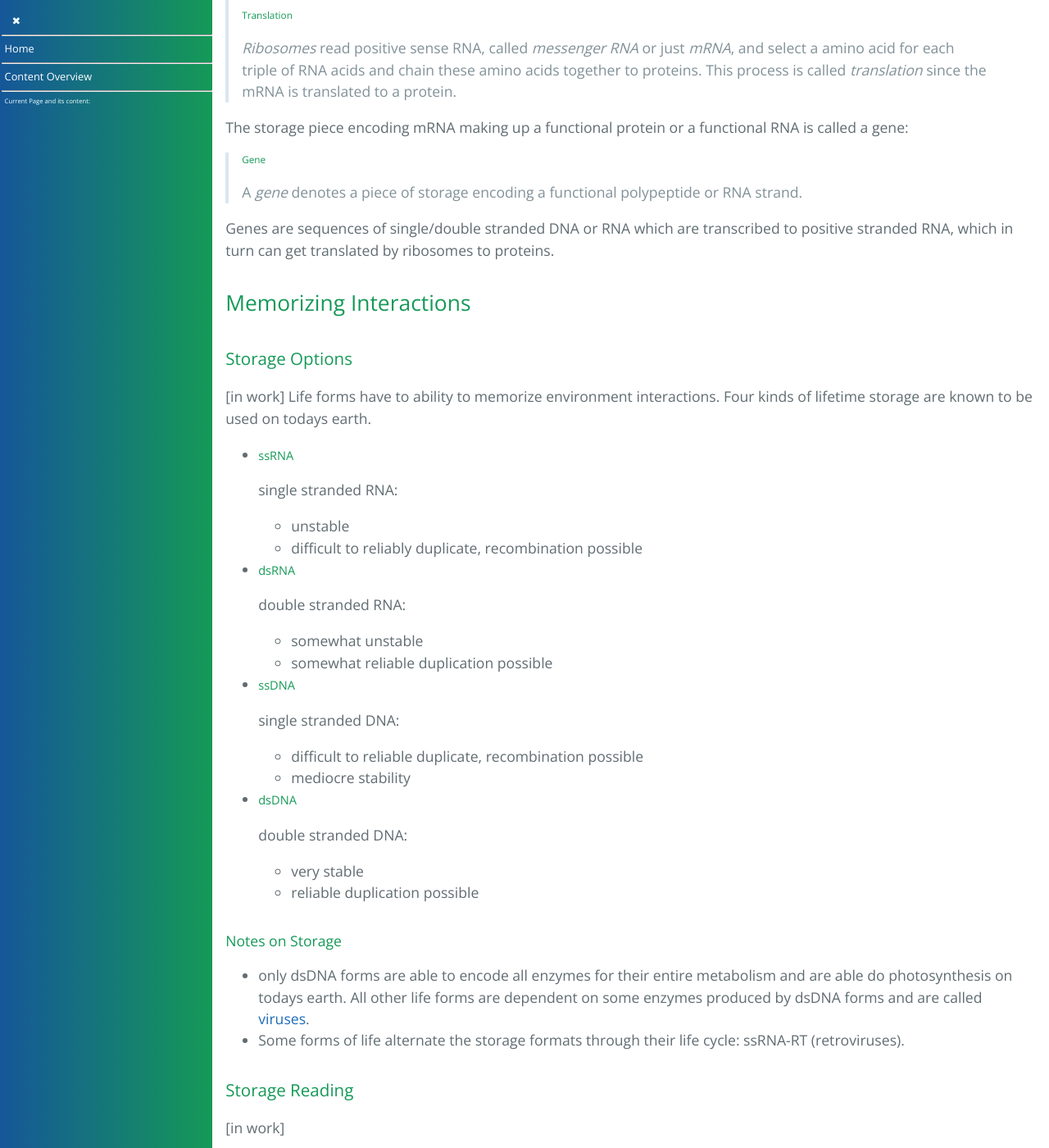
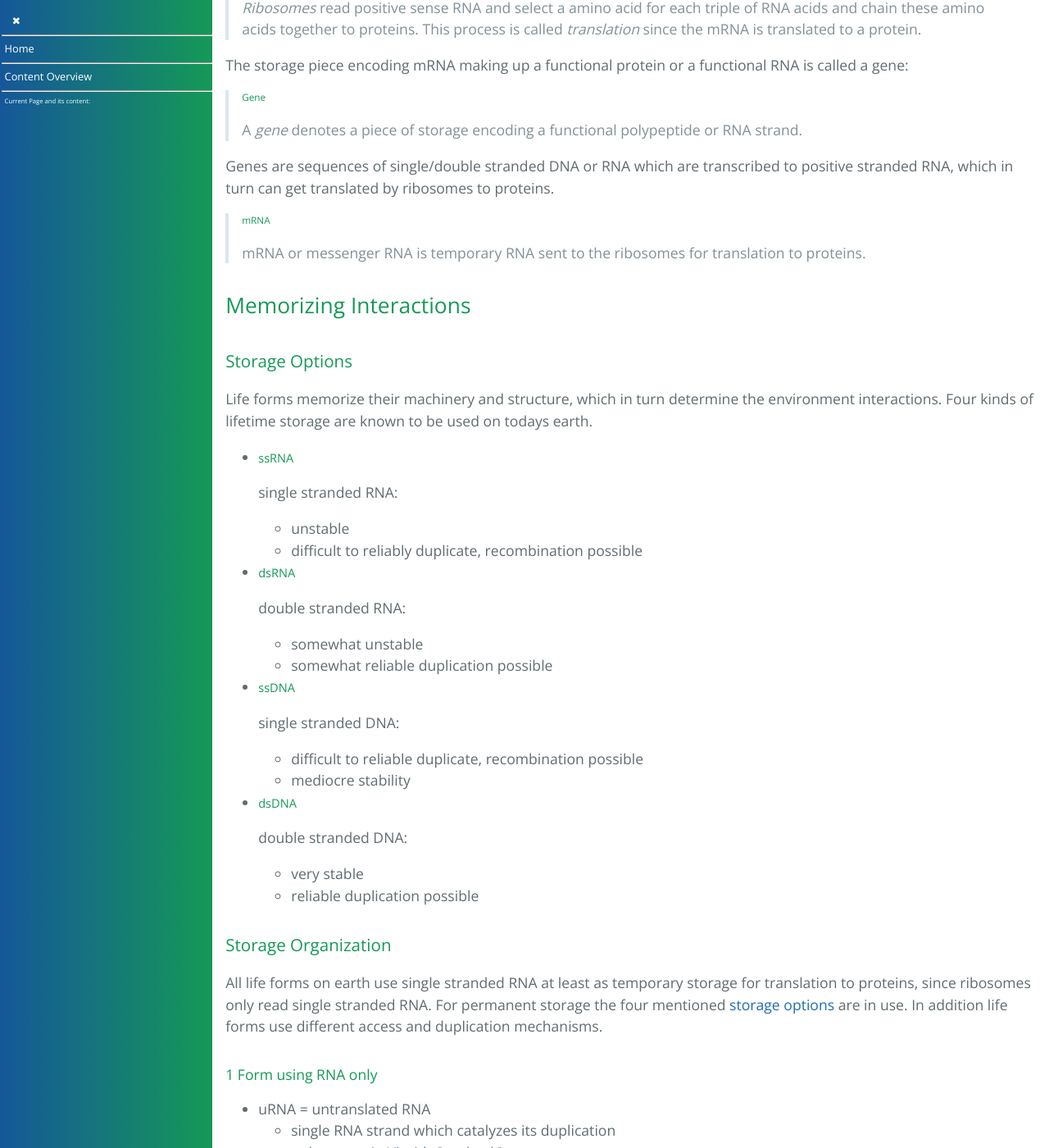
Before and after one commit to forestgrape/coronavirus, a Jekyll site: the page built from 2_biological/life-forms.md, in a window 1280 px wide and 1400 px high, scrolled down 1636 px. Shown: the whole window at 82% size. Built offline with Jekyll 4.4.1, drawn with Linux system fonts in a browser that asks for light colours; our own code applies the rules of GitHub Pages for plain Markdown files; some of the changed text lies outside the part shown.

Commit message:
some clarifications on storage

```diff
--- a/2_biological/life-forms.md
+++ b/2_biological/life-forms.md
@@ -5,7 +5,7 @@
 * [Introduction to Life on Earth](#introduction-to-life-on-earth)
 * [Memorizing Interactions](#memorizing-interactions)
   * [Storage Options](#storage-options)
-  * [Storage Reading](#storage-reading)
+  * [Storage Organization](#storage-organization)
 * [Ways of Life](#ways-of-life)
   * [How Life Forms Respond and Behave depending on Situations](#how-life-forms-respond-and-behave-depending-on-situations)
   * [How Life Forms Growth](#how-life-forms-growth)
@@ -49,9 +49,8 @@ All other known forms of life also encode enzymes made of proteins.
 Proteins are assembled by ribosomes:
 
 > ###### Ribosome
-> ###### mRNA
 > ###### Translation
-> *Ribosomes* read positive sense RNA, called *messenger RNA* or just *mRNA*, and select a amino acid for each triple of RNA acids and chain these amino acids together to proteins. This process is called *translation* since the mRNA is translated to a protein.
+> *Ribosomes* read positive sense RNA and select a amino acid for each triple of RNA acids and chain these amino acids together to proteins. This process is called *translation* since the mRNA is translated to a protein.
 
 The storage piece encoding mRNA making up a functional protein or a functional RNA is called a gene:
 
@@ -60,12 +59,15 @@ The storage piece encoding mRNA making up a functional protein or a functional R
 
 Genes are sequences of single/double stranded DNA or RNA which are transcribed to positive stranded RNA, which in turn can get translated by ribosomes to proteins.
 
+> ###### mRNA
+> mRNA or messenger RNA is temporary RNA sent to the ribosomes for translation to proteins.
+
 
 
 ## Memorizing Interactions
 
 ### Storage Options
-[in work] Life forms have to ability to memorize environment interactions. Four kinds of lifetime storage are known to be used on todays earth.
+Life forms memorize their machinery and structure, which in turn determine the environment interactions. Four kinds of lifetime storage are known to be used on todays earth.
 
 * ##### ssRNA
     single stranded RNA:
@@ -84,16 +86,12 @@ Genes are sequences of single/double stranded DNA or RNA which are transcribed t
     - very stable
     - reliable duplication possible
 
-#### Notes on Storage
-* only dsDNA forms are able to encode all enzymes for their entire metabolism and are able do photosynthesis on todays earth. All other life forms are dependent on some enzymes produced by dsDNA forms and are called [viruses](../2_biological/viruses.md#virus).
-* Some forms of life alternate the storage formats through their life cycle: ssRNA-RT (retroviruses).
 
 
-### Storage Reading
-[in work]
+### Storage Organization
+All life forms on earth use single stranded RNA at least as temporary storage for translation to proteins, since ribosomes only read single stranded RNA.  For permanent storage the four mentioned [storage options](#storage-options) are in use. In addition life forms use different access and duplication mechanisms.
 
 #### 1 Form using RNA only
-
 * uRNA = untranslated RNA
   * single RNA strand which catalyzes its duplication
   * only occurs in [Viroids](#viroid) [to check].
@@ -111,6 +109,11 @@ Genes are sequences of single/double stranded DNA or RNA which are transcribed t
 * dsRNA = Double strand RNA
 * ssRNA-RT = DNA-RNA reverse transcribing
 * dsDNA = Double stranded DNA (all cellular life forms)
+
+
+#### Notes on Storage
+* only dsDNA forms are able to encode all enzymes for their entire metabolism and are able do photosynthesis on todays earth. All other life forms are dependent on some enzymes produced by dsDNA forms and are called [viruses](../2_biological/viruses.md#virus).
+* Some forms of life alternate the storage formats through their life cycle: ssRNA-RT (retroviruses).
 
 
 ## Ways of Life
```
